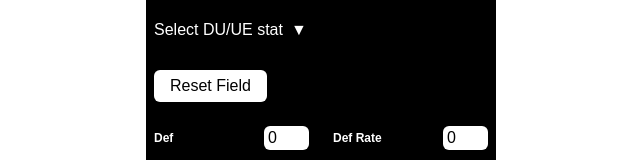
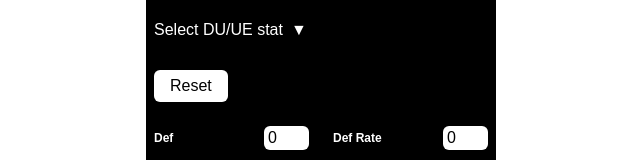
Before and after one commit to tanokiddy/cp-calculator, a Next.js app: page / in a window 1280 px wide. Shown: the part 120-280 px from the top of the page, without its empty margins (319-959 px from the left). Built offline with nearby package versions, Linux system fonts and the light colour scheme.

Commit message:
re-order complete check list base stat, change label btn Reset Field

```diff
--- a/src/app/layout.tsx
+++ b/src/app/layout.tsx
@@ -38,8 +38,9 @@ export default function RootLayout({
 /**
  * CORRECT:
  * att_rate
+ * accu
+ *
  * def_rate
  * def
  * hp
- * accu
  */
--- a/src/components/ButtonControl/index.tsx
+++ b/src/components/ButtonControl/index.tsx
@@ -16,7 +16,7 @@ const ButtonControl = ({ onReset }: ButtonControlProps) => {
         )}
         onClick={onReset}
       >
-        Reset Field
+        Reset
       </button>
     </div>
   );
```
